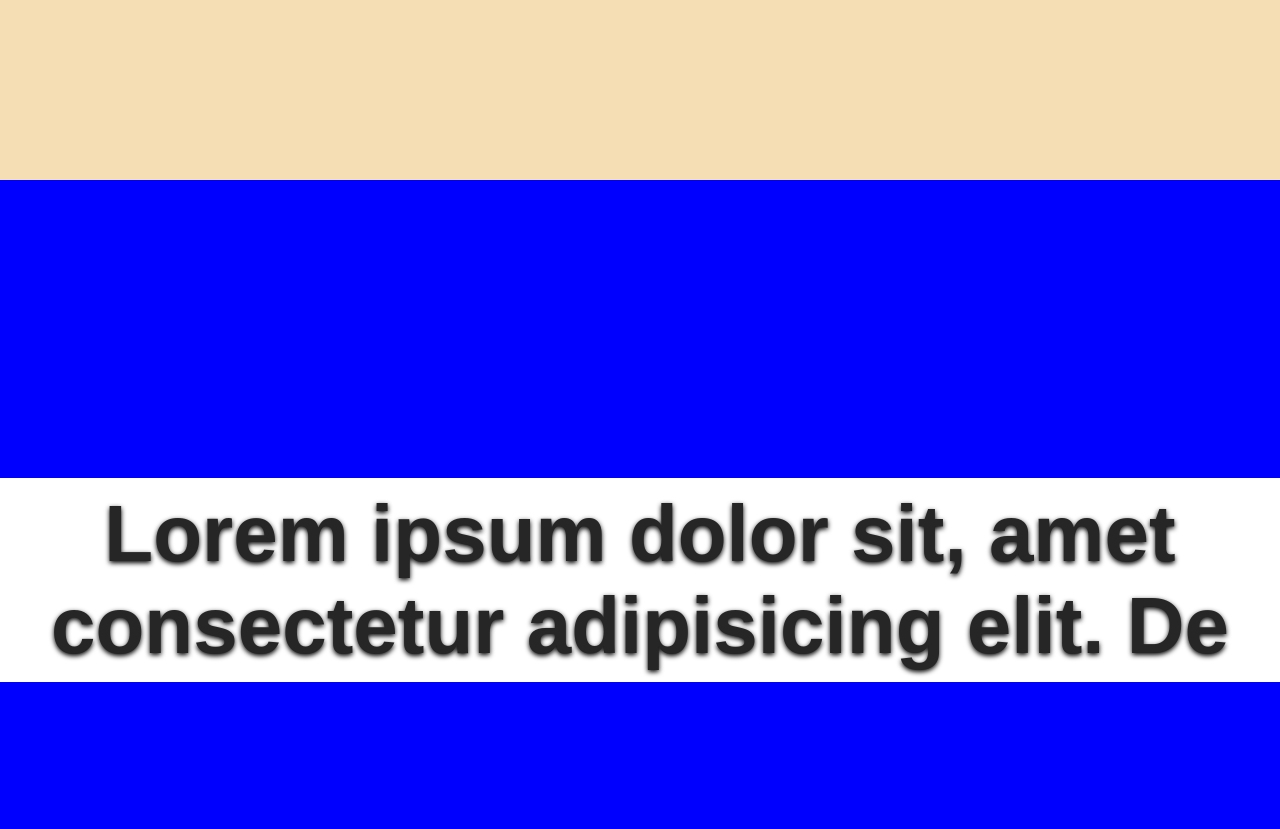
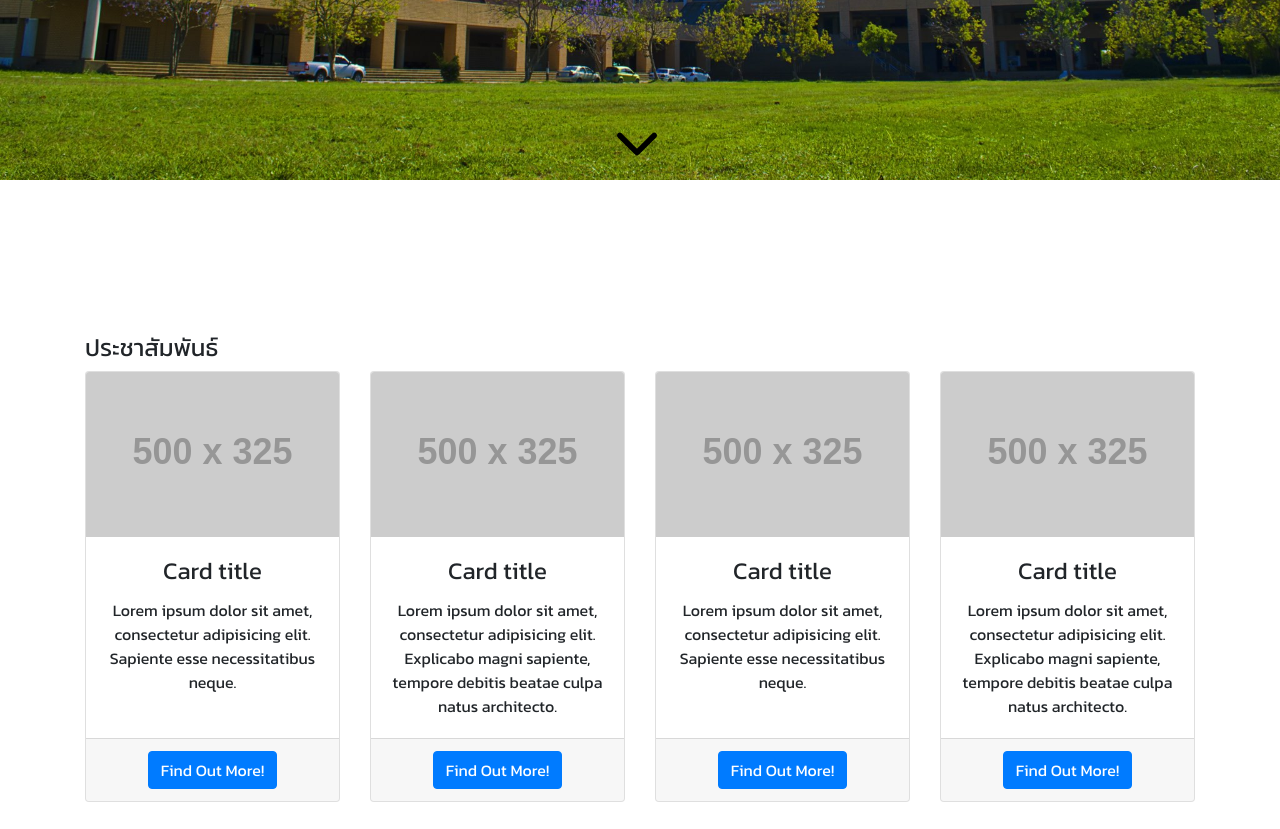
Before and after one commit to topspinppy/onepagelearning, a plain HTML site: page index.html in a window 1280 px wide. Shown: the part 620-1449 px from the top of the page. Drawn offline with nearby package versions, Linux system fonts and the light colour scheme; placeholder pictures from the web are drawn by us.

Commit message:
update parellax

```diff
--- a/index.html
+++ b/index.html
@@ -5,24 +5,103 @@
     <meta name="viewport" content="width=device-width, initial-scale=1.0">
     <meta http-equiv="X-UA-Compatible" content="ie=edge">
     <title>Animation On Scroll</title>
+    <link href="https://fonts.googleapis.com/css?family=Kanit" rel="stylesheet">
     <link rel="stylesheet" href="https://unpkg.com/aos@next/dist/aos.css" />
+    <link rel="stylesheet" href="https://cdnjs.cloudflare.com/ajax/libs/animate.css/3.7.0/animate.min.css">
+    <link rel="stylesheet" href="https://stackpath.bootstrapcdn.com/bootstrap/4.3.1/css/bootstrap.min.css" integrity="sha384-ggOyR0iXCbMQv3Xipma34MD+dH/1fQ784/j6cY/iJTQUOhcWr7x9JvoRxT2MZw1T" crossorigin="anonymous">
     <link rel="stylesheet" type="text/css" href="style.css">
 </head>
 <body>
+    <header class="site-navbar">
+        <div class="container">
+            <div class="logo-website">
+                <img src="img/freshman.png" height="40px"/>
+            </div>
+        </div>
+    </header>
     <section>
-        <h1 data-aos="fade-up"> Lorem ipsum dolor sit, amet consectetur adipisicing elit. De</h1>
+        <div class="container">
+            <h1 class="display-4">สร้างปัญญาเพื่อการพัฒนาที่ยั่งยืน</h1>
+            <p class="lead">"WISDOM for Sustainable Development"</p>
+            <div class="scroll-wrap">
+                <img src="img/arrow-down-sign-to-navigate.svg" class="animated infinite bounce delay-2s" width="40px" />
+            </div>
+            <!-- <div>
+                <div class="concept">
+                    <h1><center>"สร้างปัญญาเพื่อการพัฒนาที่ยั่งยืน"</center></h1>
+                </div>
+                <div class="arrow-nav">
+                    <img src="img/arrow-down-sign-to-navigate.svg" class="animated infinite bounce delay-2s" width="40px" />
+                </div>
+            </div> -->
+        </div>
     </section>
     <section>
-        <h1 data-aos="fade-left"> Lorem ipsum dolor sit, amet consectetur adipisicing elit. De</h1>
+        <div class="container">
+            <h4 data-aos="fade-left">ประชาสัมพันธ์</h1>
+            <div class="row text-center" data-aos="fade-left">
+                <div class="col-lg-3 col-md-6 mb-4">
+                    <div class="card h-100">
+                    <img class="card-img-top" src="http://placehold.it/500x325" alt="">
+                    <div class="card-body">
+                        <h4 class="card-title">Card title</h4>
+                        <p class="card-text">Lorem ipsum dolor sit amet, consectetur adipisicing elit. Sapiente esse necessitatibus neque.</p>
+                    </div>
+                    <div class="card-footer">
+                        <a href="#" class="btn btn-primary">Find Out More!</a>
+                    </div>
+                    </div>
+                </div>
+
+                <div class="col-lg-3 col-md-6 mb-4">
+                    <div class="card h-100">
+                    <img class="card-img-top" src="http://placehold.it/500x325" alt="">
+                    <div class="card-body">
+                        <h4 class="card-title">Card title</h4>
+                        <p class="card-text">Lorem ipsum dolor sit amet, consectetur adipisicing elit. Explicabo magni sapiente, tempore debitis beatae culpa natus architecto.</p>
+                    </div>
+                    <div class="card-footer">
+                        <a href="#" class="btn btn-primary">Find Out More!</a>
+                    </div>
+                    </div>
+                </div>
+
+                <div class="col-lg-3 col-md-6 mb-4">
+                    <div class="card h-100">
+                    <img class="card-img-top" src="http://placehold.it/500x325" alt="">
+                    <div class="card-body">
+                        <h4 class="card-title">Card title</h4>
+                        <p class="card-text">Lorem ipsum dolor sit amet, consectetur adipisicing elit. Sapiente esse necessitatibus neque.</p>
+                    </div>
+                    <div class="card-footer">
+                        <a href="#" class="btn btn-primary">Find Out More!</a>
+                    </div>
+                    </div>
+                </div>
+
+                <div class="col-lg-3 col-md-6 mb-4">
+                    <div class="card h-100">
+                    <img class="card-img-top" src="http://placehold.it/500x325" alt="">
+                    <div class="card-body">
+                        <h4 class="card-title">Card title</h4>
+                        <p class="card-text">Lorem ipsum dolor sit amet, consectetur adipisicing elit. Explicabo magni sapiente, tempore debitis beatae culpa natus architecto.</p>
+                    </div>
+                    <div class="card-footer">
+                        <a href="#" class="btn btn-primary">Find Out More!</a>
+                    </div>
+                    </div>
+                </div>
+            </div>
+        </div>
     </section>
     <section>
-        <h1 data-aos="flip-left"> Lorem ipsum dolor sit, amet consectetur adipisicing elit. De</h1>
+        <h4 data-aos="flip-left"> Lorem ipsum dolor sit, amet consectetur adipisicing elit. De</h1>
     </section>
     <section>
-        <h1> Lorem ipsum dolor sit, amet consectetur adipisicing elit. De</h1>
+        <h4> dddd </h1>
     </section>
     <section>
-        <h1> Lorem ipsum dolor sit, amet consectetur adipisicing elit. De</h1>
+        <h6> Copyright © 2017 by Knowledge Sharing Club | Department of Information Technology, KMUTNB</h6>
     </section>
     <script src="https://code.jquery.com/jquery-3.3.1.js"></script>
     <script src="https://unpkg.com/aos@next/dist/aos.js"></script>
--- a/style.css
+++ b/style.css
@@ -1,6 +1,7 @@
 body {
     margin: 0;
     padding: 0;
+    font-family: 'Kanit', sans-serif;
 }
 
 section {
@@ -11,32 +12,69 @@ section {
     justify-content: center;
 }
 
-section h1
-{
-    margin: 0;
-    padding: 0;
-    text-align: center;
-    font-family: sans-serif;
-    font-size: 5em;
-    color: #262626;
-    background: #fff;
-    padding: 10px;
-    text-shadow: 0 2px 5px rgba(0,0,0)
+.site-navbar {
+    margin-top: 15px;
+    margin-bottom: 0px;
+    z-index: 1999;
+    position: absolute;
+    width: 100%;
 }
 
-section:nth-child(1)
+.logo-website
 {
-    background: wheat;
+    display: flex;
+}
+
+.logo-website .logo {
+    margin: 20px;
+}
+
+.logo-website .name-faculty {
+    margin: 20px;
+    color: white;
+}
+
+
+.arrow-nav
+{
+    display: flex;
+    align-items: end;
+    justify-content: center;
+
+}
+
+.display-4 {
+    text-align: center;
+}
+
+.lead {
+    text-align: center;
+}
+
+
+.scroll-wrap {
+    position: absolute;
+    bottom: 0;
+    z-index: 2;
+    width: 100%;
+    text-align: center;
+    padding-bottom: 1em;
+    left: -3px;
 }
 
 section:nth-child(2)
 {
-    background: blue;
+    background-image: url('./img/fitm.jpg');
+    min-height: 500px;
+    background-attachment: fixed;
+    background-position: center;
+    background-repeat: no-repeat;
+    background-size: cover;
 }
 
 section:nth-child(3)
 {
-    background: yellow;
+    background: white;
 }
 
 section:nth-child(4)
@@ -47,4 +85,11 @@ section:nth-child(4)
 section:nth-child(5)
 {
     background: pink;
+    height: 90vh;
 }
+
+section:nth-child(6)
+{
+    background: orange;
+    height: 10vh;
+}
```
Also changed, not shown: img/arrow-down-sign-to-navigate.svg (added), img/fitm.jpg (added), img/fitmlogo.png (added), img/freshman.png (added), img/freshman.svg (added).
